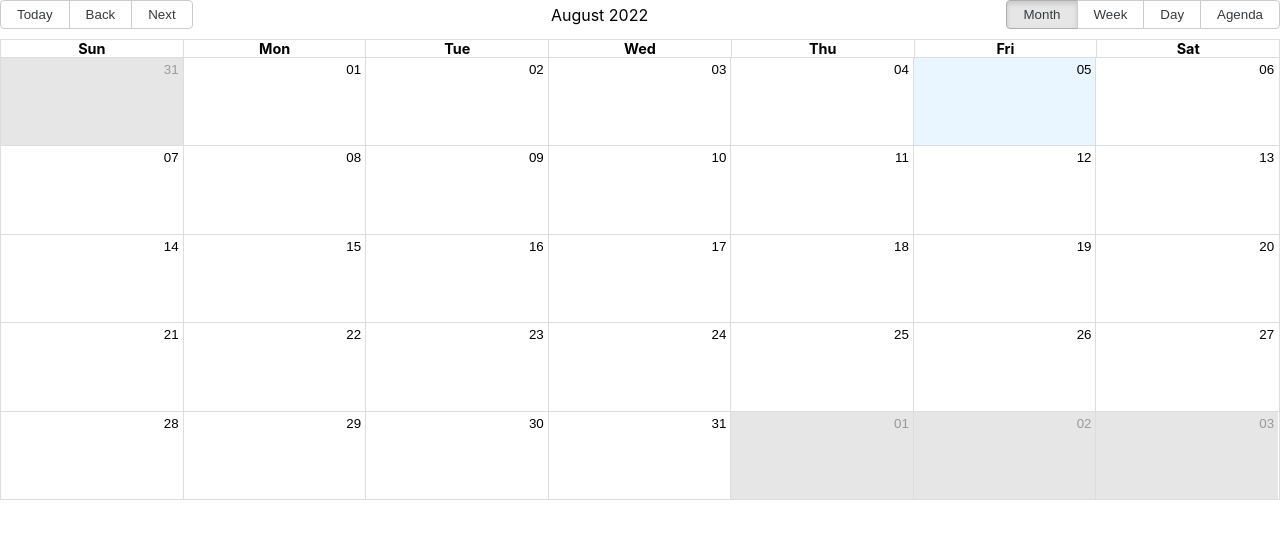
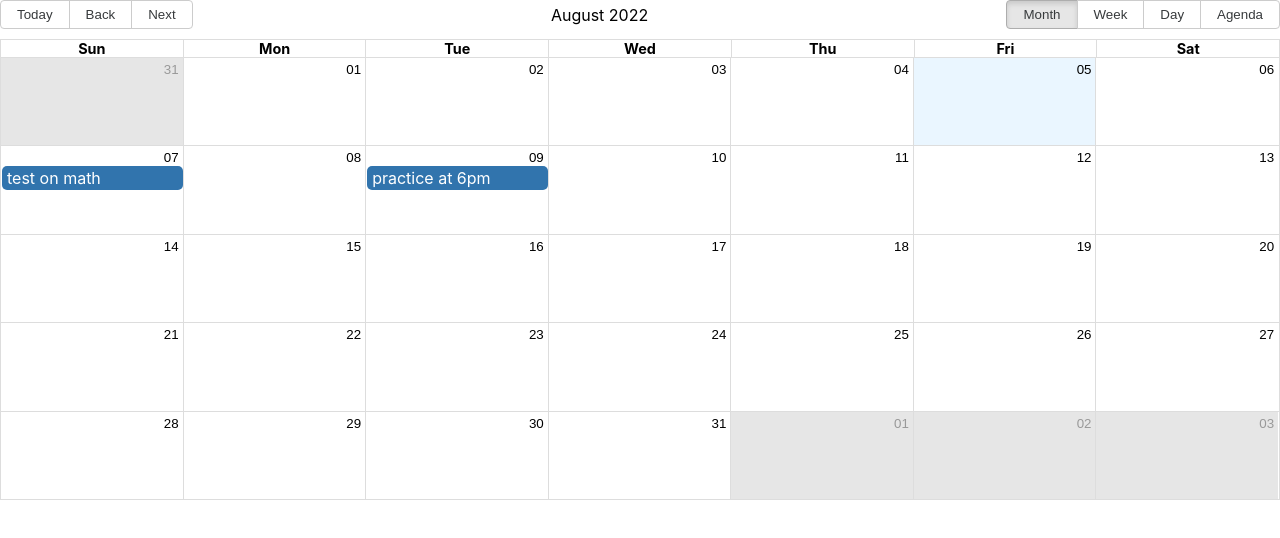
Before and after one commit to TaliSofiMato/CalendarX, a React (Create React App) app: page / in a window 1280 px wide. Shown: the top 538 px of the page. Built offline with nearby package versions, Linux system fonts and the light colour scheme.

Commit message:
got events to show on calendar

```diff
--- a/src/App.js
+++ b/src/App.js
@@ -7,12 +7,16 @@ const myEventsList = [
   {
     id:'School',
     title:'test on math',
-    // allDay: true
+    allDay: true,
+    start: '2022-08-07T04:00:00.000Z',
+    end:'2022-08-07T05:00:00.000Z',
   },
   {
     id:'Soccer',
     title: 'practice at 6pm',
-    // allDay: true
+    allDay: true,
+    start: '2022-08-09T07:00:00.000Z',
+    end:'2022-08-09T09:00:00.000Z',
   }
 ]
 
```
